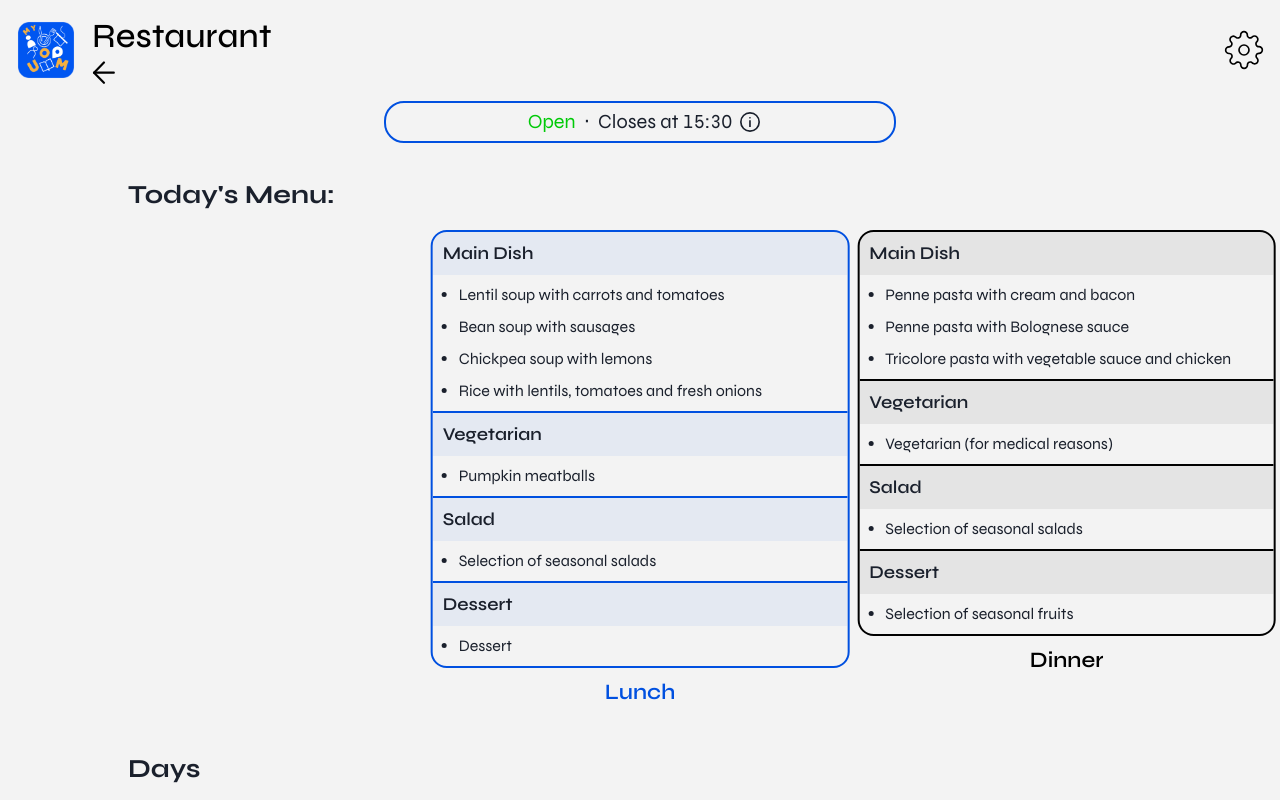
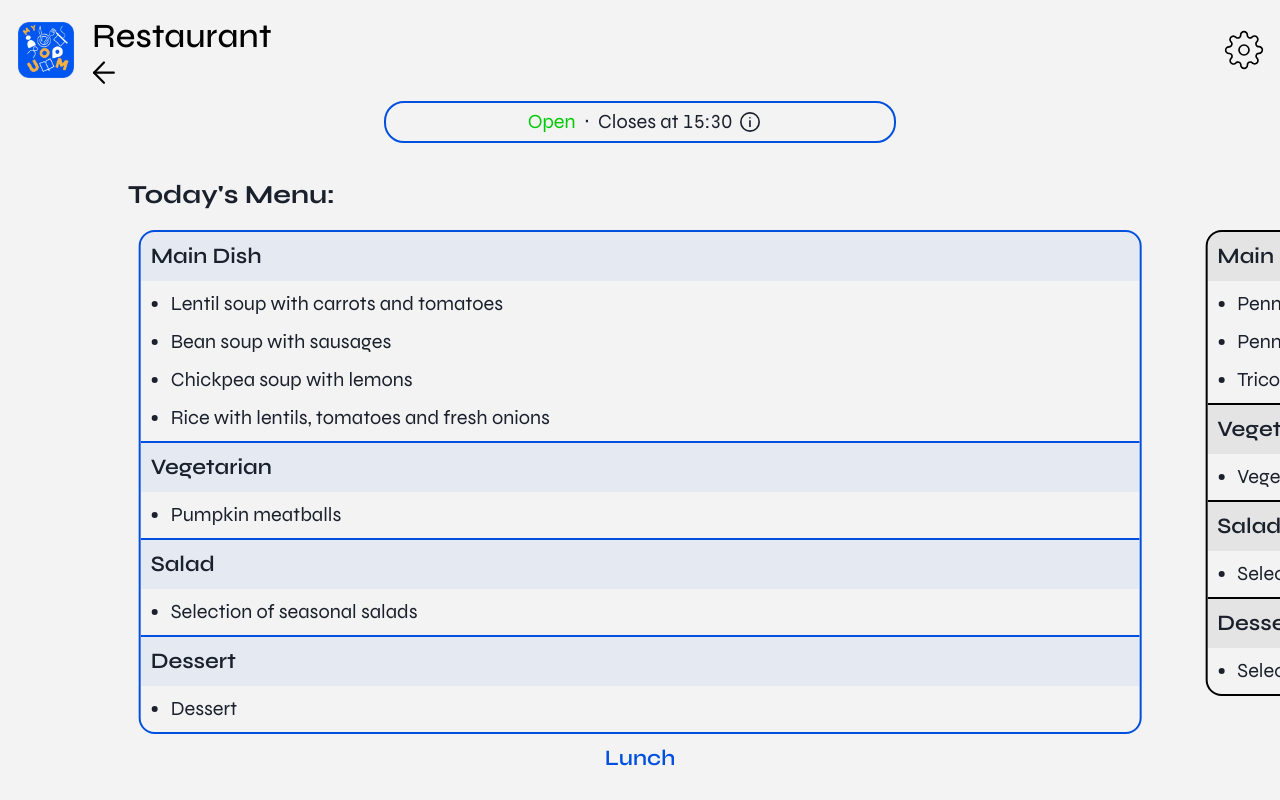
Before and after one commit to open-source-uom/myuom, a React (Create React App) app: page /restaurant in a window 1280 px wide. Shown: the top 800 px of the page. Built offline with nearby package versions, Linux system fonts and the light colour scheme.

Commit message:
More MenuTable responsiveness improvements

```diff
--- a/src/components/restaurant/MenuTable.jsx
+++ b/src/components/restaurant/MenuTable.jsx
@@ -8,7 +8,7 @@ import i18n from "../../i18n";
 
 function MenuTable({ title, foodMenu, isActive }) {
   return (
-    <>
+    <Flex flexDir="column" alignItems="center">
       <Flex
         flexDir="column"
         borderRadius="16px"
@@ -18,6 +18,7 @@ function MenuTable({ title, foodMenu, isActive }) {
         overflow="hidden"
         mx={1}
         fontFamily="Syne"
+        w={{ sm: "98%", md: "98%", lg: "94%", "2xl": "78%", "3xl": "64%" }}
       >
         {Object.keys(foodMenu).map((key, index) => (
           <Flex
@@ -36,7 +37,7 @@ function MenuTable({ title, foodMenu, isActive }) {
               w="100%"
               bg={isActive ? "#0050E00F" : "#0000000F"}
               _dark={{ bg: "#f3f3f30F" }}
-              fontSize="18px"
+              fontSize={{ sm: 18, md: 20, lg: 22 }}
               fontWeight="semibold"
             >
               {i18n.t(key)}
@@ -47,6 +48,7 @@ function MenuTable({ title, foodMenu, isActive }) {
               py="8px"
               px="10px"
               w="100%"
+              fontSize={{ sm: 16, md: 18, lg: 20 }}
             >
               <UnorderedList spacing={2}>
                 {Object.values(foodMenu[key]).map((dish, index) => (
@@ -67,7 +69,7 @@ function MenuTable({ title, foodMenu, isActive }) {
       >
         {i18n.t(title)}
       </Flex>
-    </>
+    </Flex>
   );
 }
 
--- a/src/components/restaurant/TodaysRestaurantMenu.jsx
+++ b/src/components/restaurant/TodaysRestaurantMenu.jsx
@@ -71,19 +71,19 @@ export default function TodaysMenu() {
           slidesPerView: 1.1,
         },
         768: {
-          slidesPerView: 2,
+          slidesPerView: 1.1,
         },
         960: {
-          slidesPerView: 2.6,
+          slidesPerView: 1.2,
         },
         1200: {
-          slidesPerView: 3,
+          slidesPerView: 1.2,
         },
         1600: {
-          slidesPerView: 4.2,
+          slidesPerView: 1.3,
         },
         1920: {
-          slidesPerView: 5,
+          slidesPerView: 1.3,
         },
       },
     };
```
